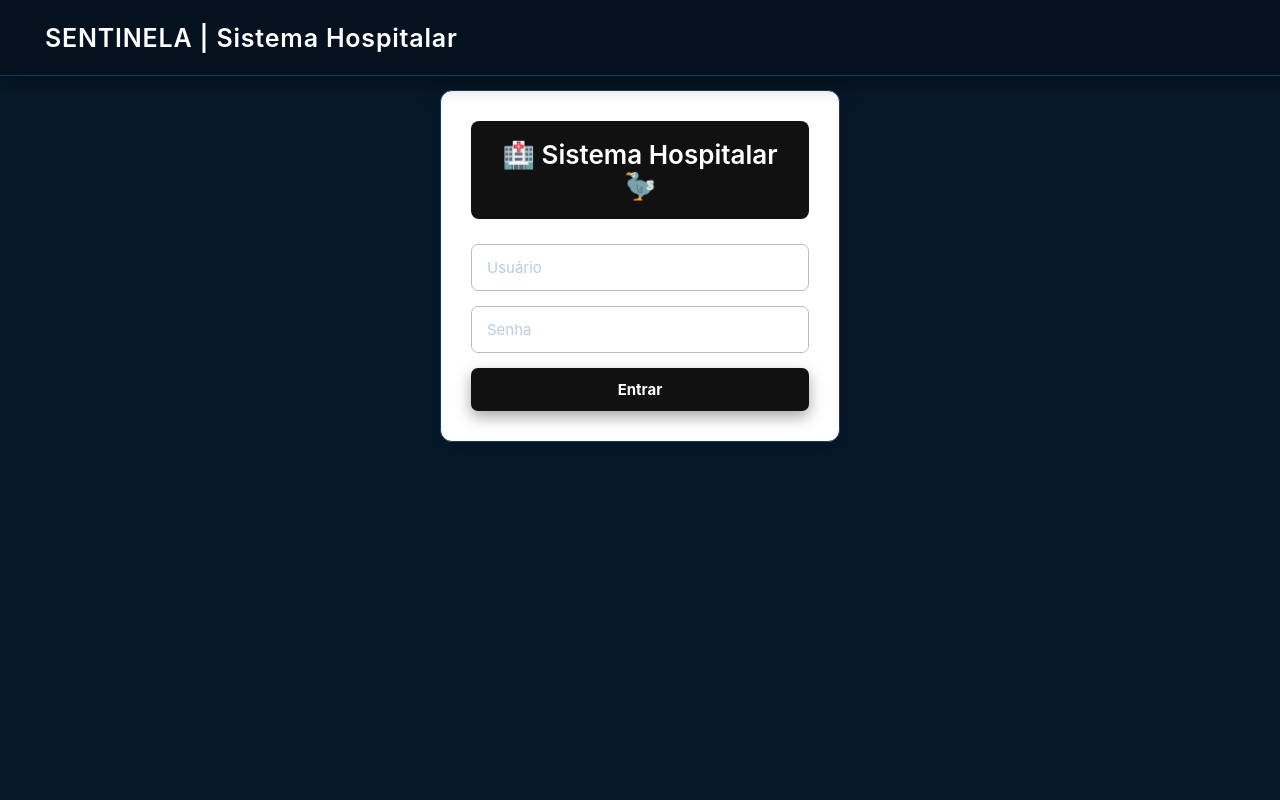
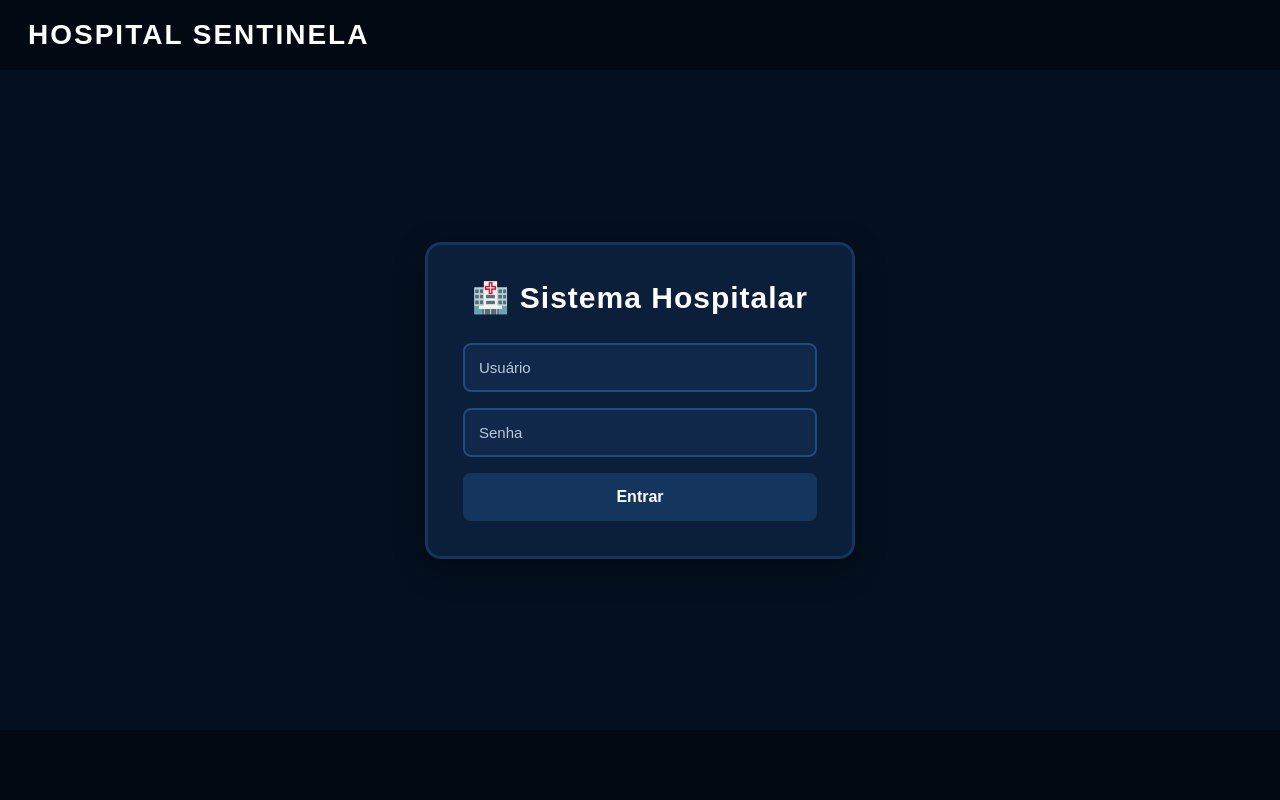
Before and after one commit to gg0mss/Sentinela, a website: page frontend/index.html in a window 1280 px wide. Drawn offline with Linux system fonts and the light colour scheme; files that its build step writes are made by us from their sources.

Commit message:
Update index.html

```diff
--- a/frontend/index.html
+++ b/frontend/index.html
@@ -1,19 +1,139 @@
 <!DOCTYPE html>
-<html>
+<html lang="pt-BR">
+
 <head>
-<link rel="stylesheet" href="style.css">
+  <meta charset="UTF-8">
+  <meta name="viewport" content="width=device-width, initial-scale=1.0">
+  <title>Login - Sistema Hospitalar</title>
+
+  <style>
+    * {
+      margin: 0;
+      padding: 0;
+      box-sizing: border-box;
+      font-family: Arial, sans-serif;
+    }
+
+    body {
+      min-height: 100vh;
+      display: flex;
+      justify-content: center;
+      align-items: center;
+      background: #04101f;
+      position: relative;
+      overflow: hidden;
+    }
+
+    /* FAIXAS */
+    .top-bar,
+    .bottom-bar {
+      position: fixed;
+      left: 0;
+      width: 100%;
+      height: 70px;
+      background: #020913;
+      z-index: 1000;
+    }
+
+    .top-bar {
+      top: 0;
+      display: flex;
+      align-items: center;
+      padding-left: 28px;
+    }
+
+    .top-bar h1 {
+      color: #ffffff;
+      font-size: 28px;
+      font-weight: bold;
+      letter-spacing: 2px;
+    }
+
+    .bottom-bar {
+      bottom: 0;
+    }
+
+    /* CONTAINER */
+    .container {
+      width: 100%;
+      max-width: 430px;
+      padding: 35px;
+      background: #0b1f3a;
+      border: 3px solid #14355d;
+      border-radius: 16px;
+      box-shadow: 0 10px 30px rgba(0, 0, 0, .45);
+    }
+
+    h2 {
+      text-align: center;
+      margin-bottom: 28px;
+      color: #ffffff;
+      font-size: 30px;
+      letter-spacing: 1px;
+    }
+
+    /* CAMPOS */
+    input {
+      width: 100%;
+      padding: 14px;
+      margin-bottom: 16px;
+      border: 2px solid #1d4b82;
+      border-radius: 8px;
+      background: #10294b;
+      color: #ffffff;
+      font-size: 15px;
+      outline: none;
+    }
+
+    input::placeholder {
+      color: #b7c9dd;
+    }
+
+    input:focus {
+      border-color: #2e6db8;
+      background: #13345d;
+    }
+
+    /* BOTÃO */
+    button {
+      width: 100%;
+      padding: 15px;
+      border: none;
+      border-radius: 8px;
+      background: #14355d;
+      color: #ffffff;
+      font-size: 16px;
+      font-weight: bold;
+      cursor: pointer;
+      transition: .3s;
+    }
+
+    button:hover {
+      background: #1b4d82;
+    }
+
+    button:active {
+      background: #10294b;
+    }
+  </style>
 </head>
 
 <body>
 
+  <div class="top-bar">
+    <h1>HOSPITAL SENTINELA</h1>
+  </div>
+
   <div class="container">
-  <h2>🏥 Sistema Hospitalar 🦤</h2>
+    <h2>🏥 Sistema Hospitalar</h2>
 
     <input id="usuario" placeholder="Usuário">
     <input id="senha" type="password" placeholder="Senha">
 
     <button onclick="login()">Entrar</button>
   </div>
+
+  <div class="bottom-bar"></div>
 
   <script>
     function login() {
@@ -42,4 +162,5 @@ function login() {
   </script>
 
 </body>
+
 </html>
```
Lines whose indentation alone changed are shown as unchanged.
